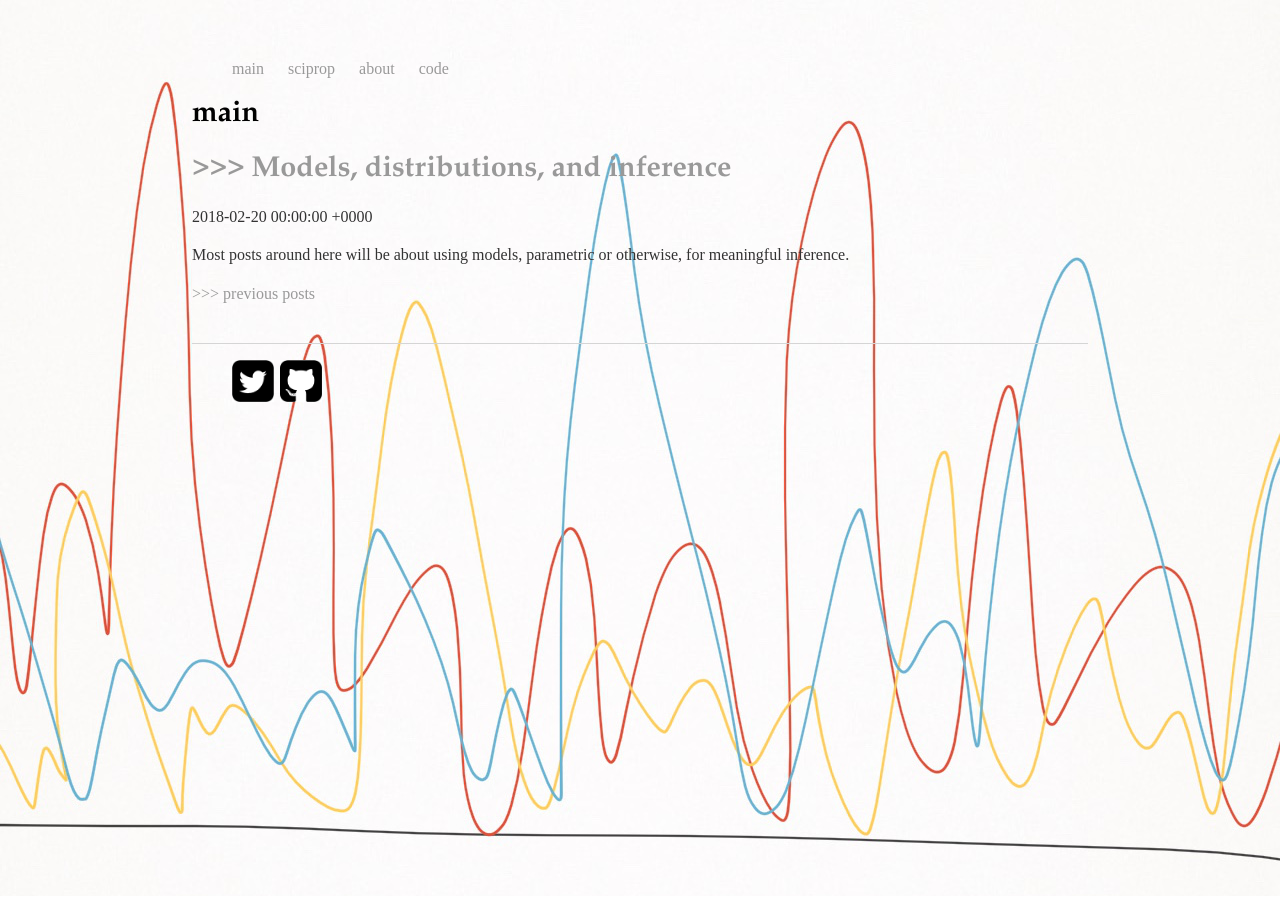
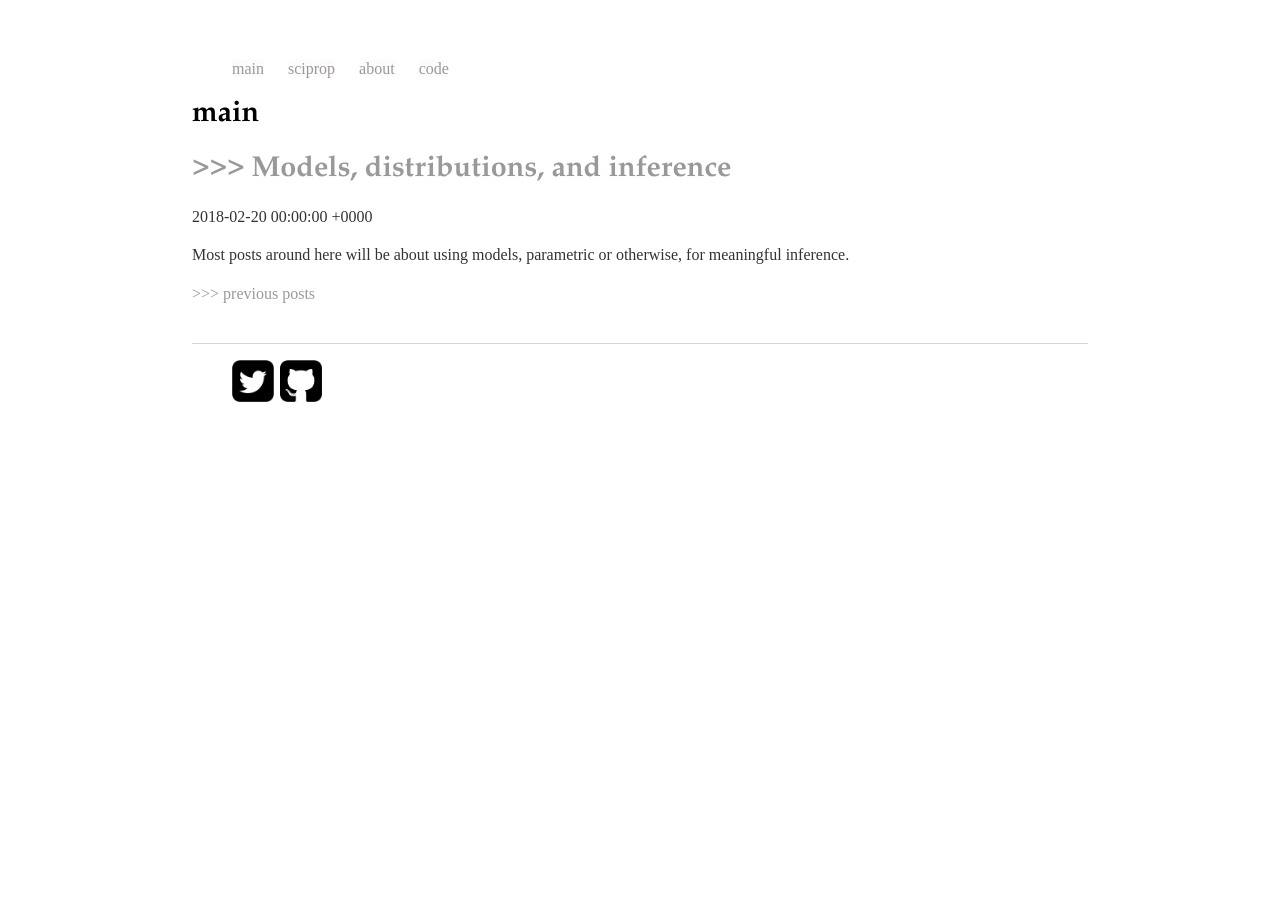
Before and after one commit to caesoma/caesoma.github.io, a Jekyll site: the page built from index.html, in a window 1280 px wide. Built offline with Jekyll 4.4.1, drawn with Linux system fonts in a browser that asks for light colours; the list of posts is cut into pages by our own code.

Commit message:
update layout

```diff
--- a/css/main.css
+++ b/css/main.css
@@ -1,9 +1,6 @@
 body {
     margin: 60px auto;
     width: 70%;
-    background-image: url(../images/gp.jpeg);
-    background-position: top center;
-    background-repeat: no-repeat;
 }
 
 nav ul, footer ul {
@@ -14,6 +11,9 @@
 }
 
 nav ul li{
+    background-image: url(../images/gp.jpeg);
+    background-position: top center;
+    background-repeat: no-repeat;
     display: inline;
     margin-right: 20px;
 }
```
